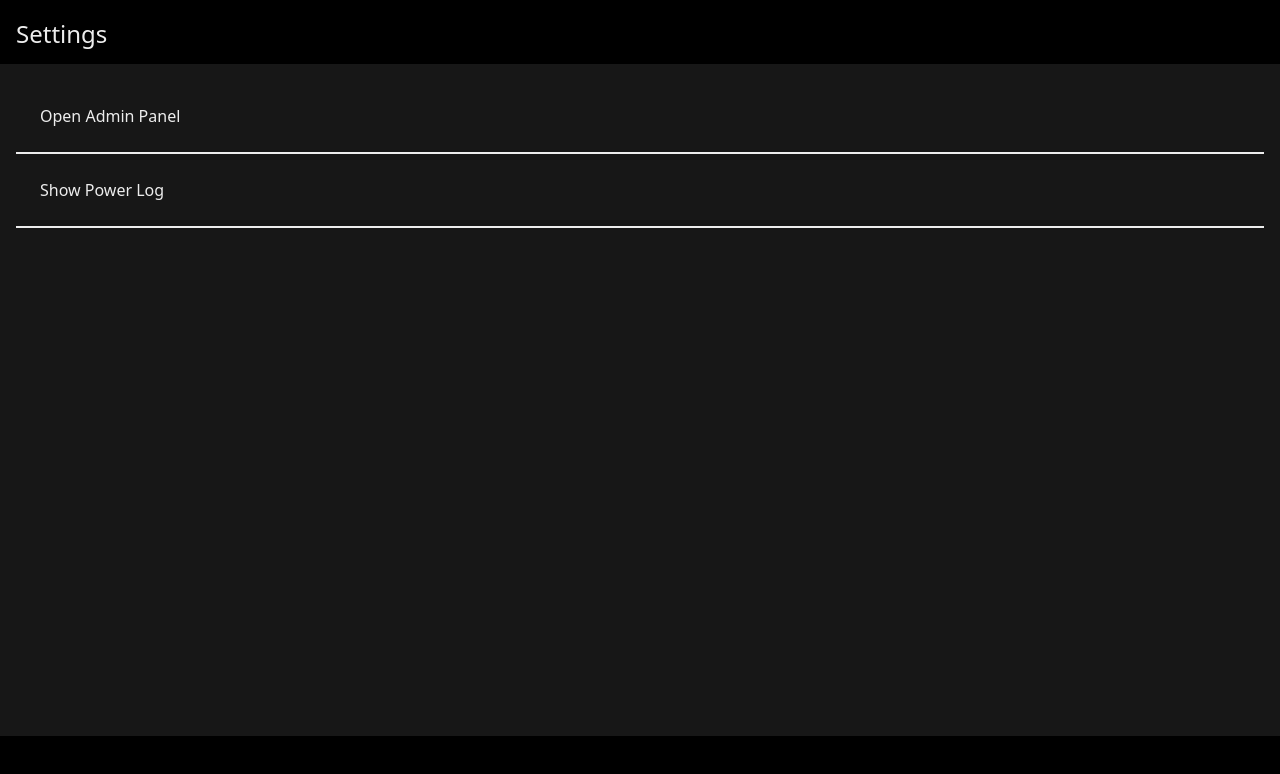
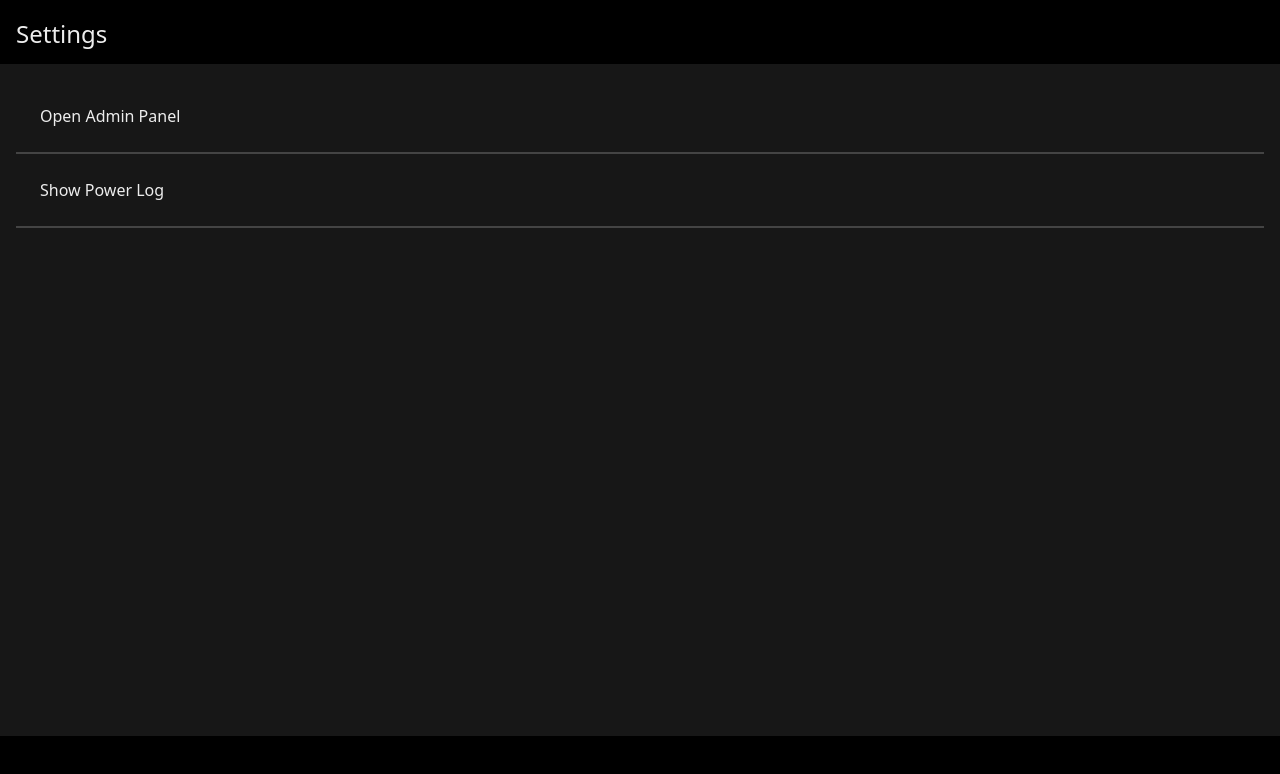
Before and after one commit to christopherkochaneck/smarthome, a Next.js app in the folder client/: page /settings in a window 1280 px wide. Shown: the top 774 px of the page. Built offline with nearby package versions, Linux system fonts and the light colour scheme; no server answers; some icons are missing.

Commit message:
Modified Divider color

```diff
--- a/client/components/ui/list/components/divider/Divider.tsx
+++ b/client/components/ui/list/components/divider/Divider.tsx
@@ -1,5 +1,5 @@
 import { FC } from 'react';
 
 export const Divider: FC = () => {
-	return <div className="border border-white w-full" />;
+	return <div className="border border-grey w-full" />;
 };
```
